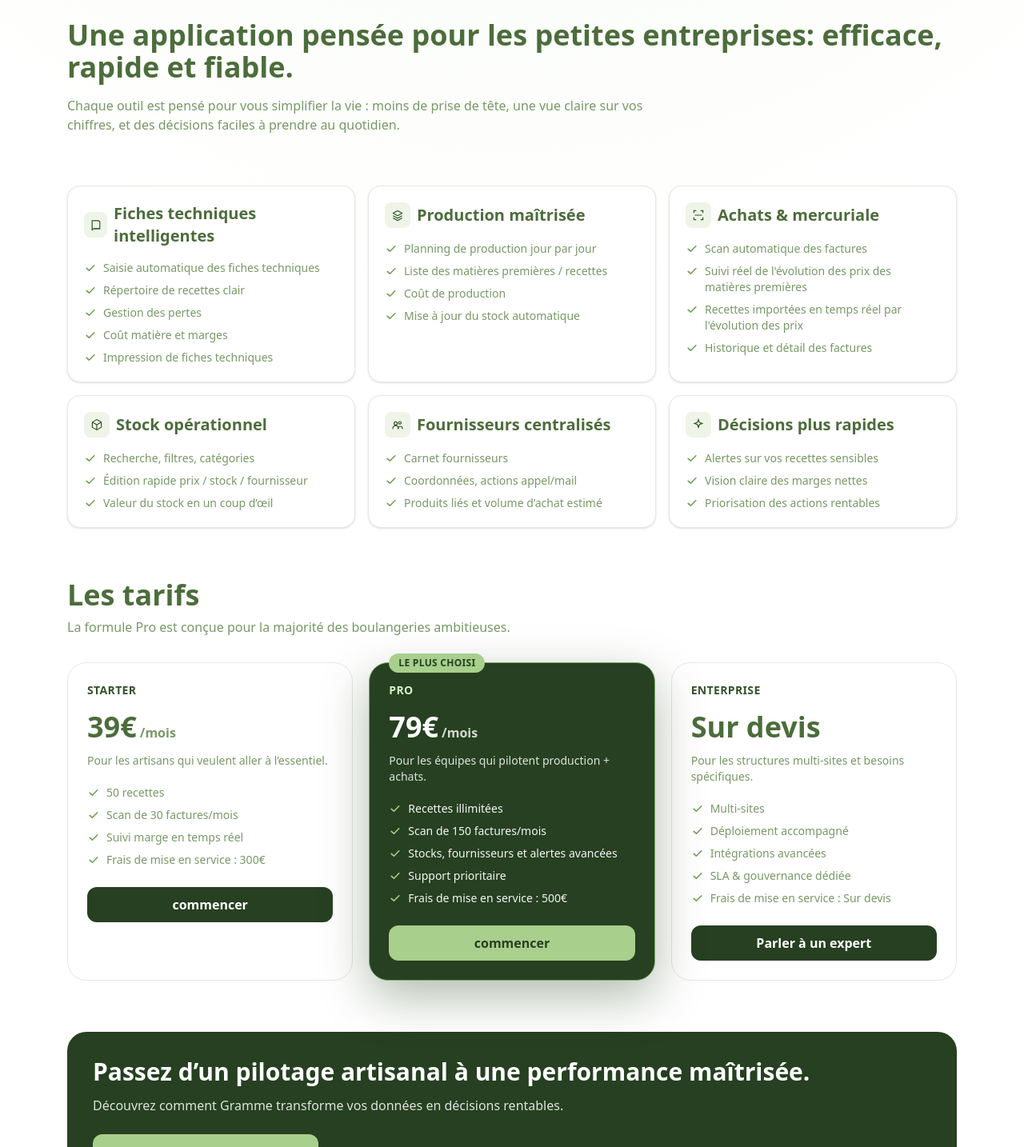
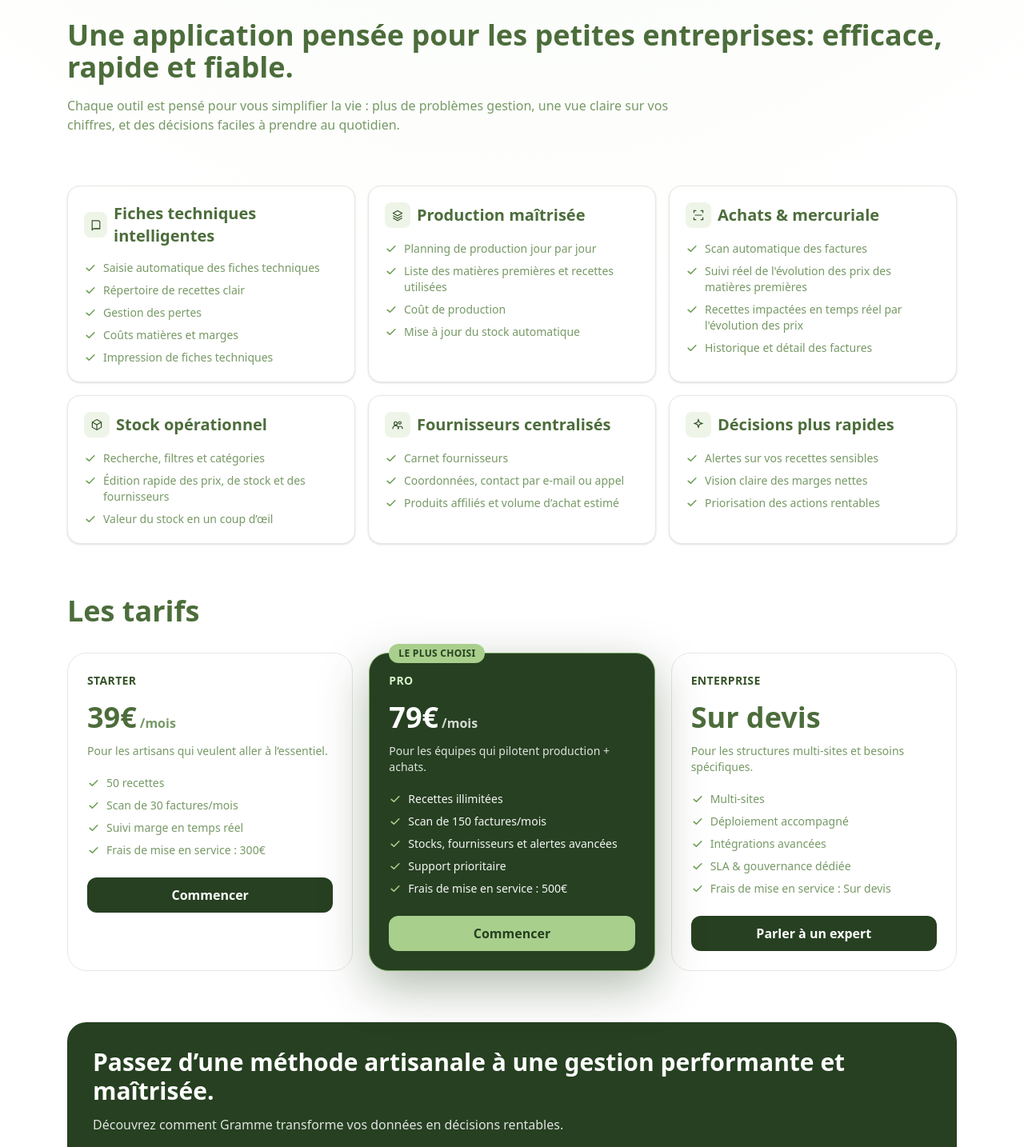
Before and after one commit to yufu-master/gramme.app, a Next.js app: page / in a window 1280 px wide. Shown: the part 700-2134 px from the top of the page at 80% size. Built offline with nearby package versions, Linux system fonts and the light colour scheme.

Commit message:
Update French marketing copy on home and how-it-works pages

```diff
--- a/app/page.tsx
+++ b/app/page.tsx
@@ -12,27 +12,27 @@ const featureColumns = [
   {
     title: "Fiches techniques intelligentes",
     icon: BookIcon,
-    bullets: ["Saisie automatique des fiches techniques", "Répertoire de recettes clair", "Gestion des pertes", "Coût matière et marges", "Impression de fiches techniques"],
+    bullets: ["Saisie automatique des fiches techniques", "Répertoire de recettes clair", "Gestion des pertes", "Coûts matières et marges", "Impression de fiches techniques"],
   },
   {
     title: "Production maîtrisée",
     icon: LayersIcon,
-    bullets: ["Planning de production jour par jour", "Liste des matières premières / recettes", "Coût de production", "Mise à jour du stock automatique"],
+    bullets: ["Planning de production jour par jour", "Liste des matières premières et recettes utilisées", "Coût de production", "Mise à jour du stock automatique"],
   },
   {
     title: "Achats & mercuriale",
     icon: ScanIcon,
-    bullets: ["Scan automatique des factures", "Suivi réel de l'évolution des prix des matières premières", "Recettes importées en temps réel par l'évolution des prix", "Historique et détail des factures"],
+    bullets: ["Scan automatique des factures", "Suivi réel de l'évolution des prix des matières premières", "Recettes impactées en temps réel par l'évolution des prix", "Historique et détail des factures"],
   },
   {
     title: "Stock opérationnel",
     icon: BoxIcon,
-    bullets: ["Recherche, filtres, catégories", "Édition rapide prix / stock / fournisseur", "Valeur du stock en un coup d’œil"],
+    bullets: ["Recherche, filtres et catégories", "Édition rapide des prix, de stock et des fournisseurs", "Valeur du stock en un coup d’œil"],
   },
   {
     title: "Fournisseurs centralisés",
     icon: UsersIcon,
-    bullets: ["Carnet fournisseurs", "Coordonnées, actions appel/mail", "Produits liés et volume d’achat estimé"],
+    bullets: ["Carnet fournisseurs", "Coordonnées, contact par e-mail ou appel", "Produits affiliés et volume d’achat estimé"],
   },
   {
     title: "Décisions plus rapides",
@@ -47,7 +47,7 @@ const plans = [
     price: "39€",
     cadence: "/mois",
     audience: "Pour les artisans qui veulent aller à l’essentiel.",
-    cta: "commencer",
+    cta: "Commencer",
     items: ["50 recettes", "Scan de 30 factures/mois", "Suivi marge en temps réel", "Frais de mise en service : 300€"],
   },
   {
@@ -55,7 +55,7 @@ const plans = [
     price: "79€",
     cadence: "/mois",
     audience: "Pour les équipes qui pilotent production + achats.",
-    cta: "commencer",
+    cta: "Commencer",
     highlight: true,
     items: ["Recettes illimitées", "Scan de 150 factures/mois", "Stocks, fournisseurs et alertes avancées", "Support prioritaire", "Frais de mise en service : 500€"],
   },
@@ -167,7 +167,7 @@ export default function Home() {
 
         <section id="produit" className="mx-auto w-full max-w-6xl px-5 py-16">
           <h2 className="text-3xl font-bold md:text-4xl">Une application pensée pour les petites entreprises: efficace, rapide et fiable.</h2>
-          <p className="mt-4 max-w-3xl text-[var(--muted-foreground)]">Chaque outil est pensé pour vous simplifier la vie : moins de prise de tête, une vue claire sur vos chiffres, et des décisions faciles à prendre au quotidien.</p>
+          <p className="mt-4 max-w-3xl text-[var(--muted-foreground)]">Chaque outil est pensé pour vous simplifier la vie : plus de problèmes gestion, une vue claire sur vos chiffres, et des décisions faciles à prendre au quotidien.</p>
         </section>
 
         <section id="fonctionnalites" className="mx-auto w-full max-w-6xl px-5 pb-16">
@@ -198,8 +198,7 @@ export default function Home() {
 
         <section id="tarifs" className="mx-auto w-full max-w-6xl px-5 pb-16">
           <h2 className="text-3xl font-bold md:text-4xl">Les tarifs</h2>
-          <p className="mt-2 max-w-2xl text-[var(--muted-foreground)]">La formule Pro est conçue pour la majorité des boulangeries ambitieuses.</p>
-          <div className="mt-8 grid gap-5 lg:grid-cols-3">
+                    <div className="mt-8 grid gap-5 lg:grid-cols-3">
             {plans.map((plan) => (
               <article
                 key={plan.name}
@@ -234,7 +233,7 @@ export default function Home() {
 
         <section id="demo" className="mx-auto w-full max-w-6xl px-5 pb-16">
           <div className="rounded-3xl bg-[#264021] p-8 text-white">
-            <h2 className="text-3xl font-bold">Passez d’un pilotage artisanal à une performance maîtrisée.</h2>
+            <h2 className="text-3xl font-bold">Passez d’une méthode  artisanale à une gestion performante et maîtrisée.</h2>
             <p className="mt-3 max-w-3xl text-white/85">Découvrez comment Gramme transforme vos données en décisions rentables.</p>
             <Link href="/demo" className="mt-6 inline-flex rounded-xl bg-[#a8cf8c] px-5 py-3 font-semibold text-[#264021]">Demander une démonstration</Link>
           </div>
```
Also changed, not shown: app/comment-ca-marche/page.tsx (+18 -18 lines).
